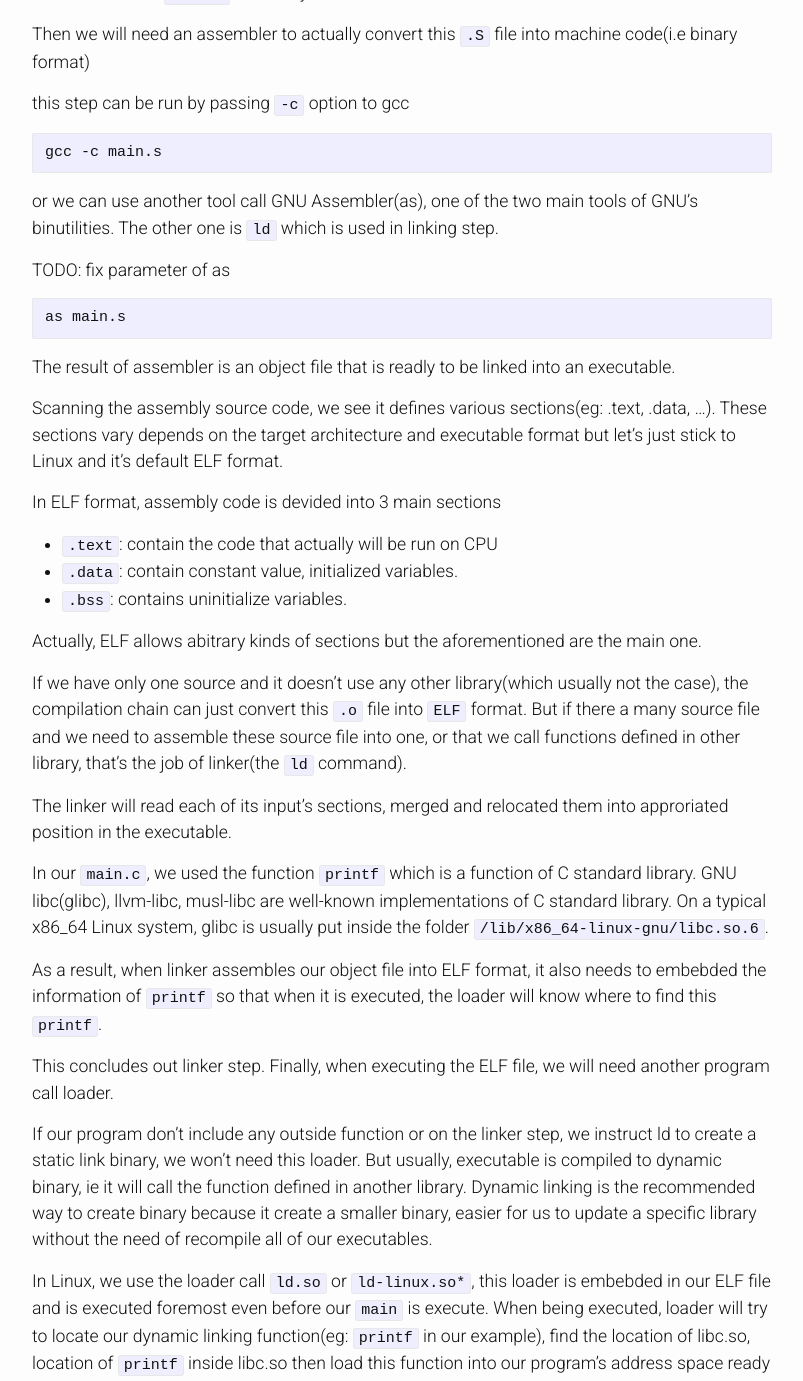
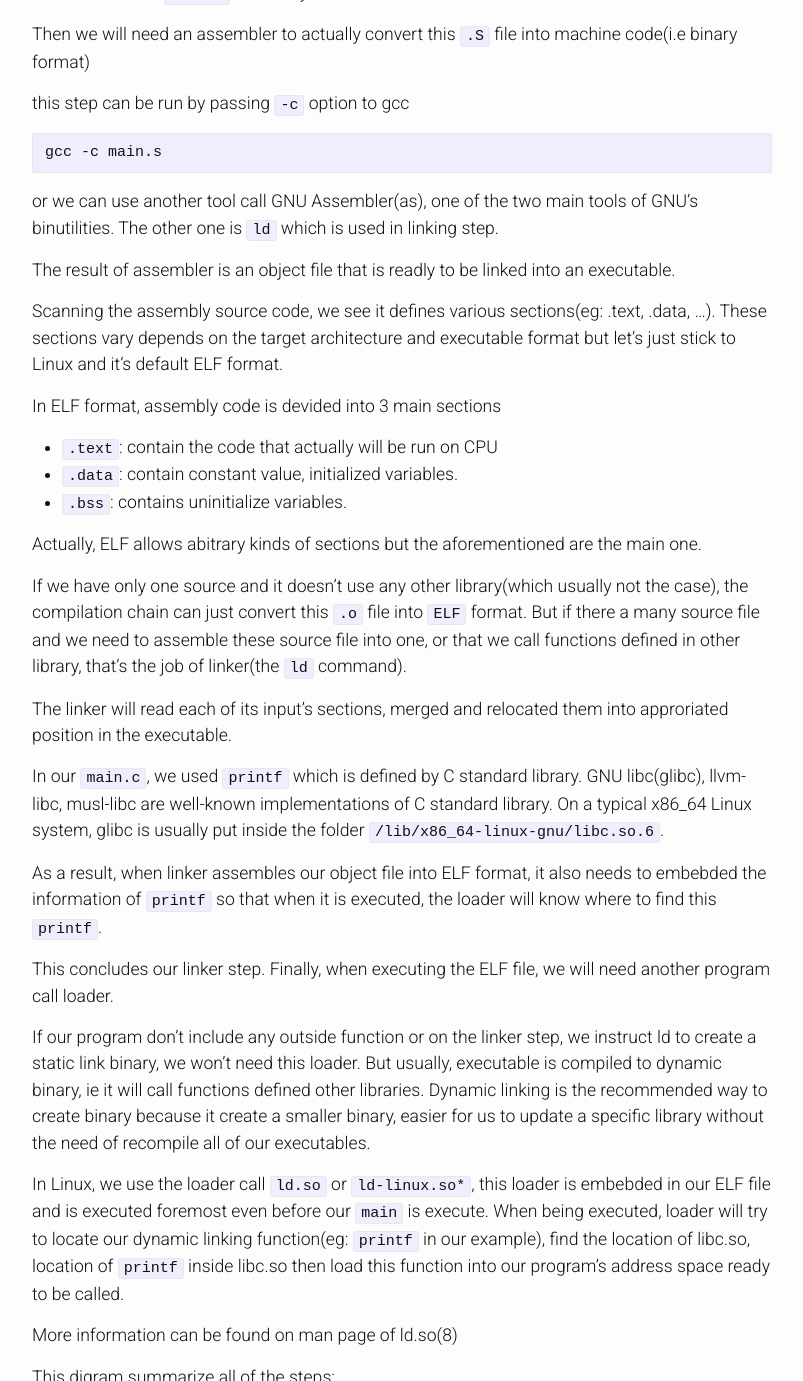
Before and after one commit to zinh/zinh.github.io, a Jekyll site: the page built from _posts/2019-12-06-Compiler-linker-loader.markdown, in a window 1280 px wide and 1400 px high, scrolled down 808 px, cut to the strip 0-1381 px from the top of the window. Shown: the whole strip, without its empty margins (238-1041 px from the left). Built offline with Jekyll 4.4.1, drawn with Linux system fonts in a browser that asks for light colours.

Commit message:
compiler and loader

```diff
--- a/_posts/2019-12-06-Compiler-linker-loader.markdown
+++ b/_posts/2019-12-06-Compiler-linker-loader.markdown
@@ -49,11 +49,6 @@ gcc -c main.s
 
 or we can use another tool call GNU Assembler(as), one of the two main tools of GNU's binutilities. The other one is `ld` which is used in linking step.
 
-TODO: fix parameter of as
-~~~
-as main.s
-~~~
-
 The result of assembler is an object file that is readly to be linked into an executable.
 
 Scanning the assembly source code, we see it defines various sections(eg: .text, .data, ...). These sections vary depends on the target architecture and executable format but let's just stick to Linux and it's default ELF format.
@@ -70,14 +65,14 @@ But if there a many source file and we need to assemble these source file into o
 
 The linker will read each of its input's sections, merged and relocated them into approriated position in the executable.
 
-In our `main.c`, we used the function `printf` which is a function of C standard library. GNU libc(glibc), llvm-libc, musl-libc are well-known implementations of C standard library. On a typical x86_64 Linux system, glibc is usually put inside the folder `/lib/x86_64-linux-gnu/libc.so.6`.
+In our `main.c`, we used `printf` which is defined by C standard library. GNU libc(glibc), llvm-libc, musl-libc are well-known implementations of C standard library. On a typical x86_64 Linux system, glibc is usually put inside the folder `/lib/x86_64-linux-gnu/libc.so.6`.
 
 As a result, when linker assembles our object file into ELF format, it also needs to embebded the information of `printf` so that when it is executed, the loader will know where to find this `printf`.
 
-This concludes out linker step. Finally, when executing the ELF file, we will need another program call loader.
+This concludes our linker step. Finally, when executing the ELF file, we will need another program call loader.
 
 If our program don't include any outside function or on the linker step, we instruct ld to create a static link binary, we won't need this loader.
-But usually, executable is compiled to dynamic binary, ie it will call the function defined in another library. Dynamic linking is the recommended way to create binary because it create a smaller binary, easier for us to update a specific library without the need of recompile all of our executables.
+But usually, executable is compiled to dynamic binary, ie it will call functions defined other libraries. Dynamic linking is the recommended way to create binary because it create a smaller binary, easier for us to update a specific library without the need of recompile all of our executables.
 
 In Linux, we use the loader call `ld.so` or `ld-linux.so*`, this loader is embebded in our ELF file and is executed foremost even before our `main` is execute. When being executed, loader will try to locate our dynamic linking function(eg: `printf` in our example), find the location of libc.so, location of `printf` inside libc.so then load this function into our program's address space ready to be called.
 
```
